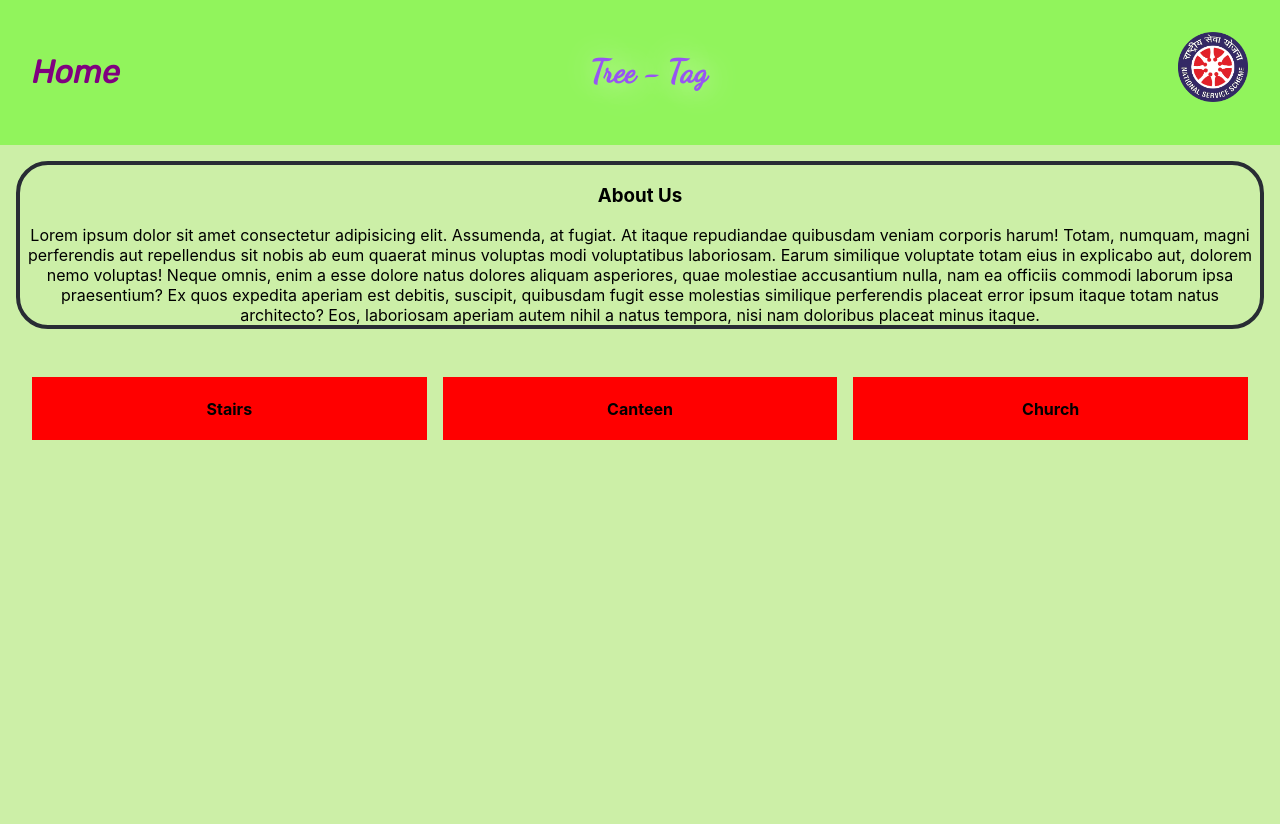
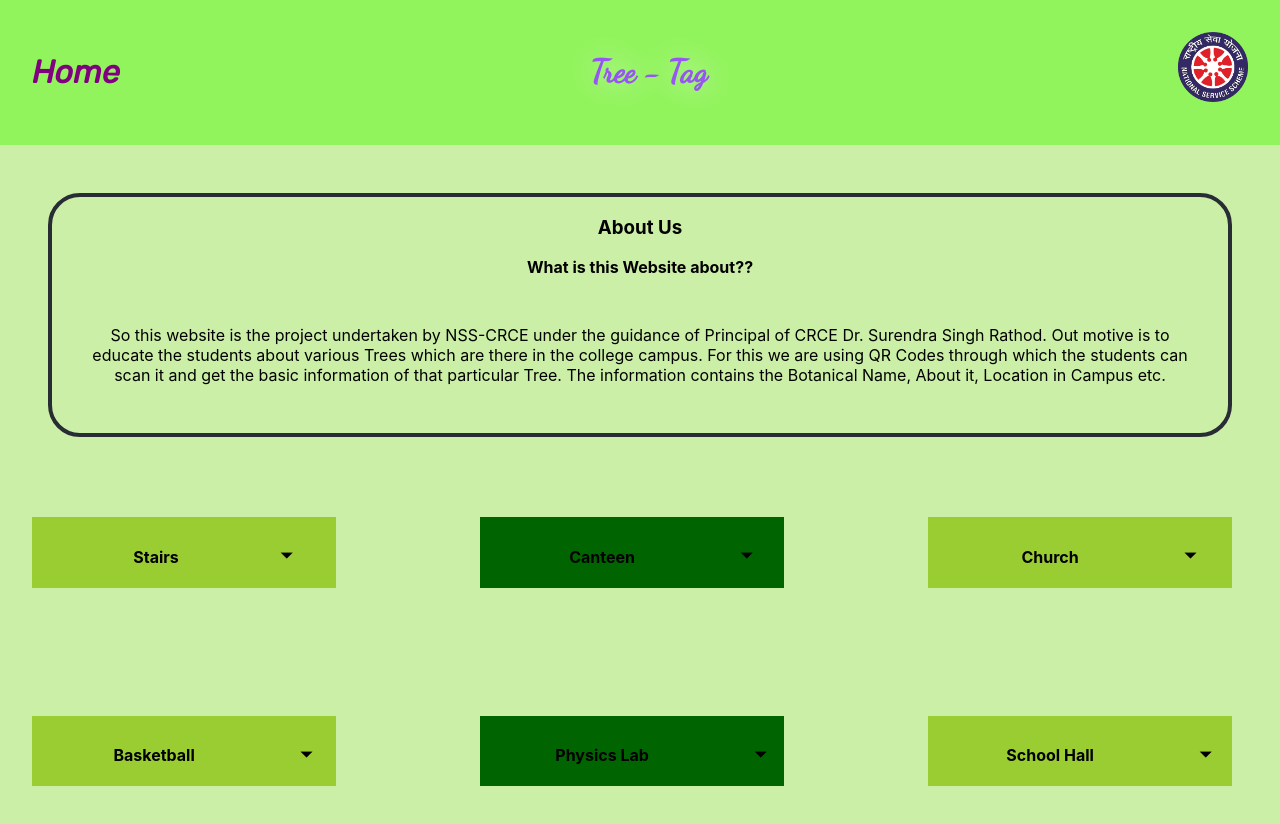
Before and after one commit to Himanshu-Bhundere/Tree_qr_code, a React (Create React App) app: page / in a window 1280 px wide. Shown: the top 824 px of the page. Before the commit the page ends 800 px from the top, so only its background shows below. Built offline with nearby package versions, Linux system fonts and the light colour scheme.

Commit message:
Home page changes

```diff
--- a/package.json
+++ b/package.json
@@ -9,6 +9,7 @@
     "@testing-library/user-event": "^13.5.0",
     "react": "^18.2.0",
     "react-dom": "^18.2.0",
+    "react-lottie-player": "^1.5.4",
     "react-qr-code": "^2.0.11",
     "react-qrcode-logo": "^2.9.0",
     "react-router-dom": "^6.11.0",
--- a/public/index.html
+++ b/public/index.html
@@ -15,7 +15,9 @@
 <link rel="preconnect" href="https://fonts.googleapis.com">
 <link rel="preconnect" href="https://fonts.gstatic.com" crossorigin>
 <link href="https://fonts.googleapis.com/css2?family=Lobster&family=Merriweather+Sans:wght@500&family=Rubik:ital@1&display=swap" rel="stylesheet">
-    <!--
+<link href="https://fonts.googleapis.com/icon?family=Material+Icons" rel="stylesheet">
+<link rel="stylesheet" href="https://fonts.googleapis.com/css2?family=Material+Symbols+Outlined:opsz,wght,FILL,GRAD@20..48,100..700,0..1,-50..200" />
+<!--
       manifest.json provides metadata used when your web app is installed on a
       user's mobile device or desktop. See https://developers.google.com/web/fundamentals/web-app-manifest/
     -->
--- a/src/components/HomePage.js
+++ b/src/components/HomePage.js
@@ -1,76 +1,187 @@
 import React from "react";
 import "./styles/Home.css";
 
+
 export default function HomePage() {
+
   return (
     <div>
       <div className="about_us">
         <h3>About Us</h3>
-        Lorem ipsum dolor sit amet consectetur adipisicing elit. Assumenda, at
-        fugiat. At itaque repudiandae quibusdam veniam corporis harum! Totam,
-        numquam, magni perferendis aut repellendus sit nobis ab eum quaerat
-        minus voluptas modi voluptatibus laboriosam. Earum similique voluptate
-        totam eius in explicabo aut, dolorem nemo voluptas! Neque omnis, enim a
-        esse dolore natus dolores aliquam asperiores, quae molestiae accusantium
-        nulla, nam ea officiis commodi laborum ipsa praesentium? Ex quos
-        expedita aperiam est debitis, suscipit, quibusdam fugit esse molestias
-        similique perferendis placeat error ipsum itaque totam natus architecto?
-        Eos, laboriosam aperiam autem nihil a natus tempora, nisi nam doloribus
-        placeat minus itaque.
+       <b>What is this Website about??</b> <br />
+      <p>So this website is the project undertaken by NSS-CRCE under the guidance of Principal of CRCE Dr. Surendra Singh Rathod. Out motive is to educate the students about various Trees which are there in the college campus. For this we are using QR Codes through which the students can scan it and get the basic information of that particular Tree. The information contains the Botanical Name, About it, Location in Campus etc.</p>
       </div>
       <div className="location">
-        <div className="stairs" style={{ backgroundColor: "red" }}>
-          <h4 onClick={
-            () => {
-              if(document.getElementById("stairs").style.display === "none")
-                document.getElementById("stairs").style.display = 'block';
-              else
+        <div id="stairs-1">
+          <h4
+            onClick={() => {
+              if (document.getElementById("stairs").style.display === "none") {
+                document.getElementById("stairs").style.display = "block";
+                document.querySelector(".stairs").innerHTML = "arrow_drop_up";
+              } else {
                 document.getElementById("stairs").style.display = "none";
+                document.querySelector(".stairs").innerHTML = "arrow_drop_down";
               }
-          }
+            }}
           >
             Stairs
+            <span className="material-symbols-outlined stairs">
+              arrow_drop_down
+            </span>
           </h4>
         </div>
-        <div className="stairs" style={{ backgroundColor: "red" }}>
-          <h4 onClick={
-            () => {
-              if(document.getElementById("canteen").style.display === "none")
-                document.getElementById("canteen").style.display = 'block';
-              else
+        <div id="canteen-1">
+          <h4
+            onClick={() => {
+              if (document.getElementById("canteen").style.display === "none") {
+                document.getElementById("canteen").style.display = "block";
+                document.querySelector(".canteen").innerHTML = "arrow_drop_up";
+              } else {
                 document.getElementById("canteen").style.display = "none";
+                document.querySelector(".canteen").innerHTML =
+                  "arrow_drop_down";
               }
-          }>Canteen</h4>
+            }}
+          >
+            Canteen{" "}
+            <span className="material-symbols-outlined canteen">
+              arrow_drop_down
+            </span>
+          </h4>
         </div>
-        <div className="stairs" style={{ backgroundColor: "red" }}>
-        <h4 onClick={
-            () => {
-              if(document.getElementById("church").style.display === "none")
-                document.getElementById("church").style.display = 'block';
-              else
+        <div id="church-1">
+          <h4
+            onClick={() => {
+              if (document.getElementById("church").style.display === "none") {
+                document.getElementById("church").style.display = "block";
+                document.querySelector(".church").innerHTML = "arrow_drop_up";
+              } else {
                 document.getElementById("church").style.display = "none";
+                document.querySelector(".church").innerHTML = "arrow_drop_down";
               }
-          }>Church</h4>
+            }}
+          >
+            Church{" "}
+            <span className="material-symbols-outlined church">
+              arrow_drop_down
+            </span>
+          </h4>
         </div>
       </div>
-      <p id="stairs">
+      <div className="location">
+        <p id="stairs" className="stairs">
+          <b>Here img will come</b><br />
           Lorem, ipsum dolor sit amet consectetur adipisicing elit. Accusantium
-        quaerat sunt molestiae quibusdam! Assumenda fuga esse, nisi modi facilis
-        dolores suscipit fugiat repellat, recusandae repellendus dolore
-        voluptates optio, deserunt minus!
+          quaerat sunt molestiae quibusdam! Assumenda fuga esse, nisi modi
+          facilis dolores suscipit fugiat repellat, recusandae repellendus
+          dolore voluptates optio, deserunt minus!
         </p>
-      <p id="canteen">
+        <p id="canteen" className="canteen">
+          <b>Here img will come</b><br />
           Lorem, ipsum dolor sit amet consectetur adipisicing elit. Accusantium
-        quaerat sunt molestiae quibusdam! Assumenda fuga esse, nisi modi facilis
-        dolores suscipit fugiat repellat, recusandae repellendus dolore
-        voluptates optio, deserunt minus!
+          quaerat sunt molestiae quibusdam! Assumenda fuga esse, nisi modi
+          facilis dolores suscipit fugiat repellat, recusandae repellendus
+          dolore voluptates optio, deserunt minus!
         </p>
-      <p id="church">
+        <p id="church" className="church">
+          <b>Here img will come</b><br />
           Lorem, ipsum dolor sit amet consectetur adipisicing elit. Accusantium
-        quaerat sunt molestiae quibusdam! Assumenda fuga esse, nisi modi facilis
-        dolores suscipit fugiat repellat, recusandae repellendus dolore
-        voluptates optio, deserunt minus!
+          quaerat sunt molestiae quibusdam! Assumenda fuga esse, nisi modi
+          facilis dolores suscipit fugiat repellat, recusandae repellendus
+          dolore voluptates optio, deserunt minus!
         </p>
+      </div>
+      <div className="location">
+        <div id="basketball-1">
+          <h4
+            onClick={() => {
+              if (
+                document.getElementById("basketball").style.display === "none"
+              ) {
+                document.getElementById("basketball").style.display = "block";
+                document.querySelector(".basketball").innerHTML =
+                  "arrow_drop_up";
+              } else {
+                document.getElementById("basketball").style.display = "none";
+                document.querySelector(".basketball").innerHTML =
+                  "arrow_drop_down";
+              }
+            }}
+          >
+            Basketball{" "}
+            <span className="material-symbols-outlined basketball">
+              arrow_drop_down
+            </span>
+          </h4>
+        </div>
+        <div id="physics_lab-1">
+          <h4
+            onClick={() => {
+              if (
+                document.getElementById("physics_lab").style.display === "none"
+              ) {
+                document.getElementById("physics_lab").style.display = "block";
+                document.querySelector(".physics_lab").innerHTML =
+                  "arrow_drop_up";
+              } else {
+                document.getElementById("physics_lab").style.display = "none";
+                document.querySelector(".physics_lab").innerHTML =
+                  "arrow_drop_down";
+              }
+            }}
+          >
+            Physics Lab{" "}
+            <span className="material-symbols-outlined physics_lab">
+              arrow_drop_down
+            </span>
+          </h4>
+        </div>
+        <div id="school_hall-1">
+          <h4
+            onClick={() => {
+              if (
+                document.getElementById("school_hall").style.display === "none"
+              ) {
+                document.getElementById("school_hall").style.display = "block";
+                document.querySelector(".school_hall").innerHTML =
+                  "arrow_drop_up";
+              } else {
+                document.getElementById("school_hall").style.display = "none";
+                document.querySelector(".school_hall").innerHTML =
+                  "arrow_drop_down";
+              }
+            }}
+          >
+            School Hall{" "}
+            <span className="material-symbols-outlined school_hall">
+              arrow_drop_down
+            </span>
+          </h4>
+        </div>
+      </div>
+      <div className="location">
+        <p id="basketball">
+          <b>Here img will come</b><br />
+          Lorem, ipsum dolor sit amet consectetur adipisicing elit. Accusantium
+          quaerat sunt molestiae quibusdam! Assumenda fuga esse, nisi modi
+          facilis dolores suscipit fugiat repellat, recusandae repellendus
+          dolore voluptates optio, deserunt minus!
+        </p>
+        <p id="physics_lab">
+          <b>Here img will come</b><br />
+          Lorem, ipsum dolor sit amet consectetur adipisicing elit. Accusantium
+          quaerat sunt molestiae quibusdam! Assumenda fuga esse, nisi modi
+          facilis dolores suscipit fugiat repellat, recusandae repellendus
+          dolore voluptates optio, deserunt minus!
+        </p>
+        <p id="school_hall">
+          <b>Here img will come</b><br />
+          Lorem, ipsum dolor sit amet consectetur adipisicing elit. Accusantium
+          quaerat sunt molestiae quibusdam! Assumenda fuga esse, nisi modi
+          facilis dolores suscipit fugiat repellat, recusandae repellendus
+          dolore voluptates optio, deserunt minus!
+        </p>
+      </div>
     </div>
   );
 }
--- a/src/components/styles/Home.css
+++ b/src/components/styles/Home.css
@@ -1,33 +1,58 @@
-
-.about_us{
+.about_us {
   border-radius: 2rem;
-    margin: 1rem;
+  margin: 3rem;
   border: #282c34 solid 4px;
 }
 
-  .location h4 svg{
+.about_us p{
+  padding: 2rem;
+}
+
+.location h4 svg {
   position: relative;
 }
 
-  .location{
+.location {
   display: flex;
   align-items: center;
-    gap: 1rem;
+  gap: 9rem;
   padding: 2rem;
 }
 
-  .location div{
-    width: 33%;
+.material-symbols-outlined {
+  position: relative;
+  font-variation-settings: "FILL" 0, "wght" 700, "GRAD" 0, "opsz" 48;
+  left: 6rem;
+  top: 0.3rem;
+  margin-right: 2rem;
 }
 
-  .location div p{
+.location div {
+  cursor: pointer;
+  width: 25%;
+}
+
+.location div p {
   display: none;
 }
 
-  .location div p:hover{
+.location div p:hover {
   display: block;
 }
 
-  p{
+.location p {
   display: none;
 }
+
+#stairs, #stairs-1, #church, #church-1, #basketball, #basketball-1, #school_hall, #school_hall-1 {
+  background-color: yellowgreen;
+}
+
+#canteen, #canteen-1, #physics_lab, #physics_lab-1 {
+  background-color: darkgreen;
+}
+
+.location p{
+  padding: 3rem;
+  box-shadow: 8px 6px 3px forestgreen;
+}
```
Also changed, not shown: 1 other file (tests, documents, lock files or other folders). Lines whose indentation alone changed are shown as unchanged.
